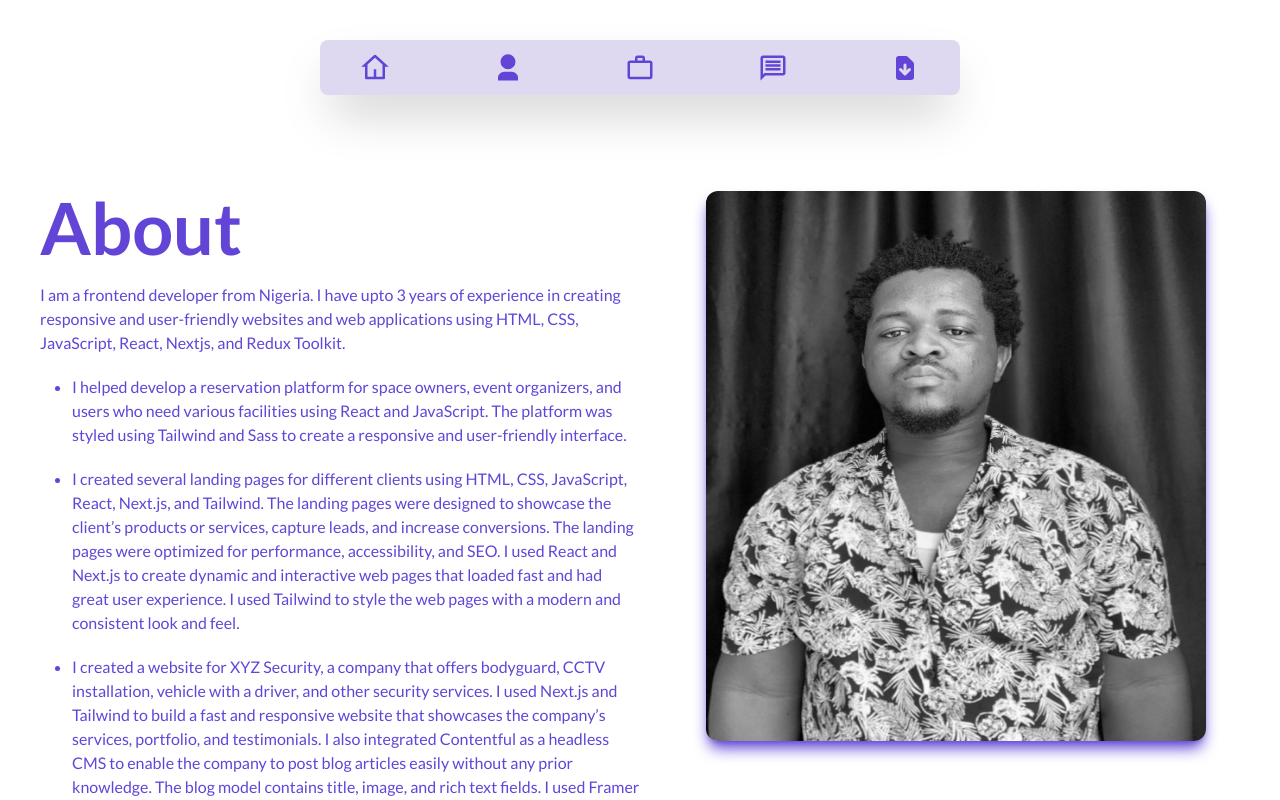
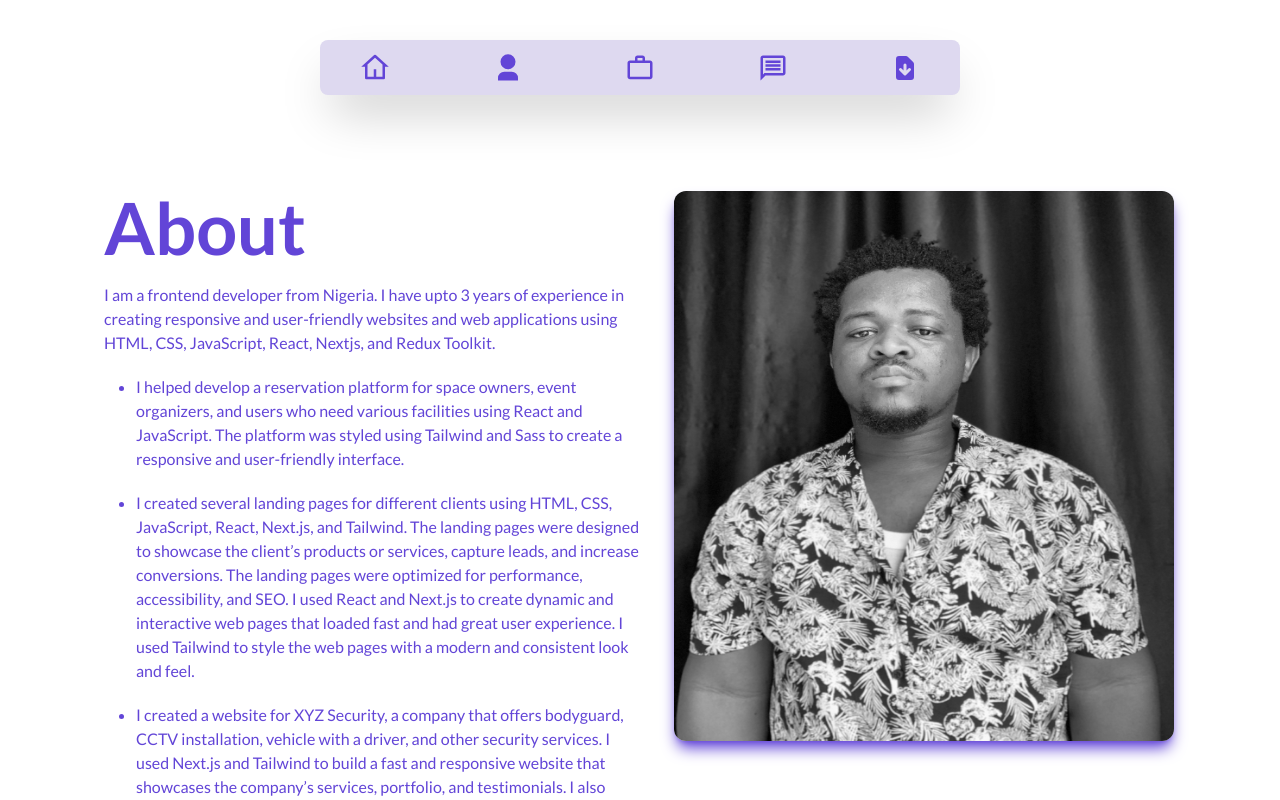
Before and after one commit to mercyharbo/Portfolio, a Next.js app: page /about in a window 1280 px wide. Shown: the top 800 px of the page. Built offline with nearby package versions, Linux system fonts and the light colour scheme.

Commit message:
added page transition with framer motion

```diff
--- a/package.json
+++ b/package.json
@@ -13,6 +13,7 @@
     "autoprefixer": "10.4.14",
     "eslint": "8.40.0",
     "eslint-config-next": "13.4.1",
+    "framer-motion": "^10.12.11",
     "next": "13.4.1",
     "postcss": "8.4.23",
     "react": "18.2.0",
--- a/src/pages/_app.js
+++ b/src/pages/_app.js
@@ -1,11 +1,31 @@
+import { motion, AnimatePresence } from 'framer-motion'
+
 import Navbar from '@/components/navbar'
 import '@/styles/globals.css'
 
-export default function App({ Component, pageProps }) {
+const pageVariants = {
+  pageInitial: {
+    opacity: 0,
+  },
+  pageAnimate: {
+    opacity: 1,
+  },
+}
+
+export default function App({ Component, pageProps, router }) {
   return (
-    <main className='flex flex-col items-center'>
-      <Navbar />
-      <Component {...pageProps} />
-    </main>
+    <AnimatePresence mode='wait'>
+      <motion.div
+        key={router.route}
+        initial='pageInitial'
+        animate='pageAnimate'
+        variants={pageVariants}
+        transition={{ duration: 0.3 }}
+        className='flex flex-col items-center'
+      >
+        <Navbar />
+        <Component {...pageProps} />
+      </motion.div>
+    </AnimatePresence>
   )
 }
--- a/src/pages/about.js
+++ b/src/pages/about.js
@@ -15,7 +15,7 @@ export default function About() {
         />
         <link rel='icon' href='/' />
       </Head>
-      <main className='flex justify-start items-start lg:flex-row lg:w-full lg:py-14 lg:gap-8 md:py-10 md:px-10 md:flex-col-reverse md:gap-5 sm:gap-8 sm:flex-col-reverse sm:py-10 sm:px-5 '>
+      <main className='flex justify-center items-start xl:w-[90%] lg:flex-row lg:w-full lg:py-14 lg:gap-8 md:py-10 md:px-10 md:flex-col-reverse md:gap-5 sm:gap-8 sm:flex-col-reverse sm:py-10 sm:px-5 '>
         <section className='flex flex-col justify-start items-start gap-5 lg:w-[50%] md:w-full sm:w-full'>
           <h1 className='lg:text-7xl md:text-5xl sm:text-4xl'>About</h1>
           <p className=''>
```
Also changed, not shown: 1 other file (tests, documents, lock files or other folders).
